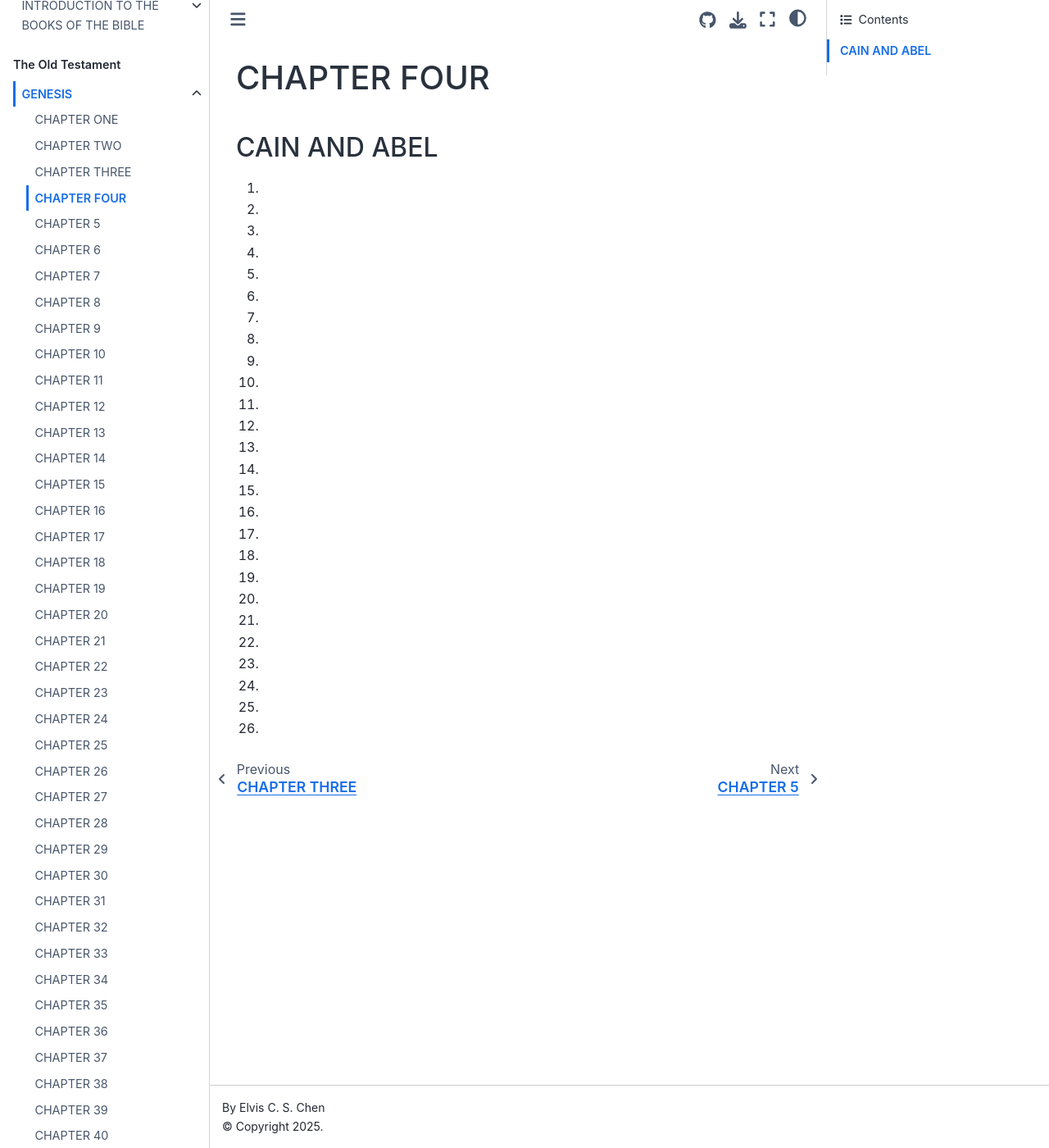
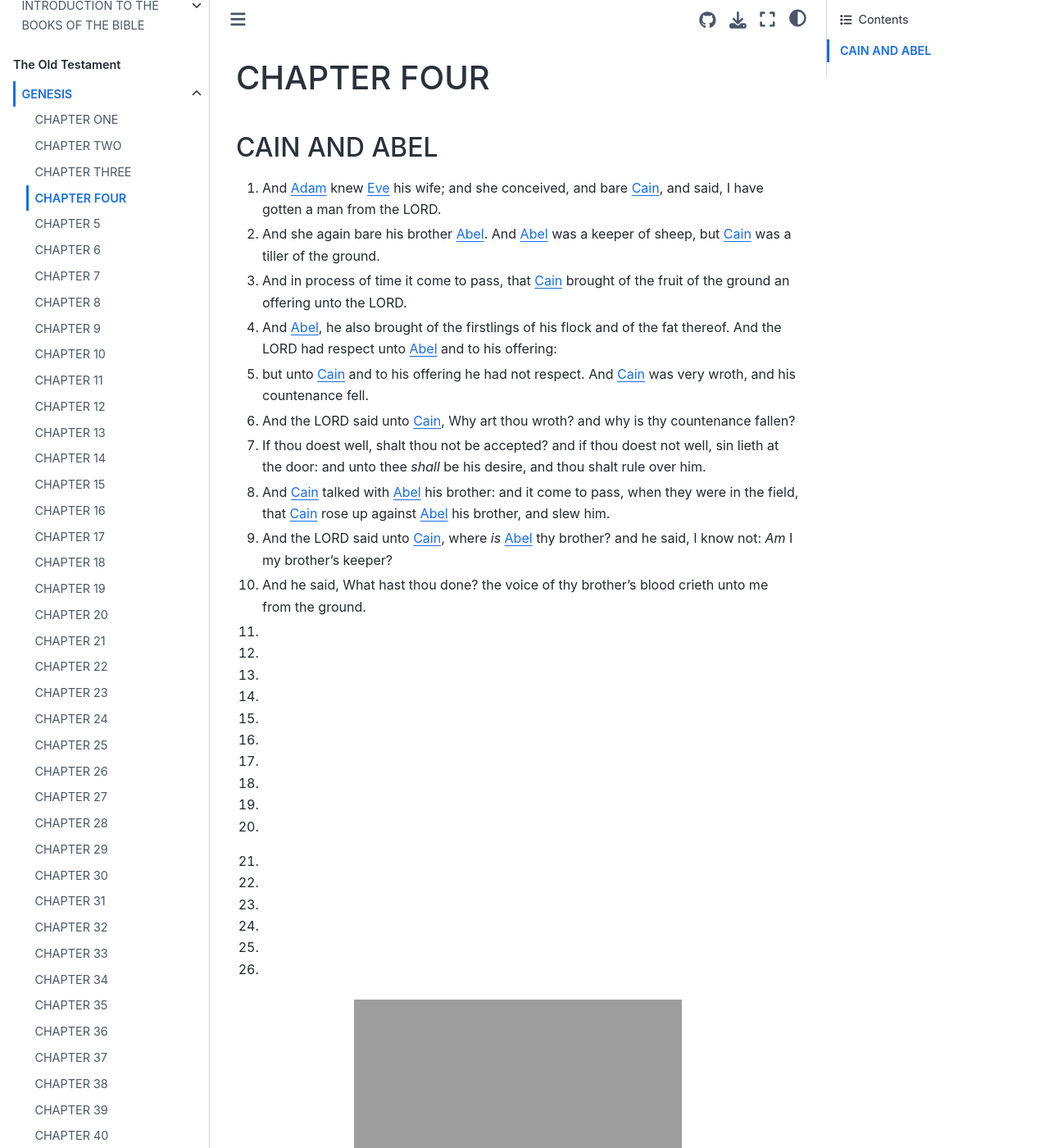
Before and after one commit to cheneuwo/Bible-in-Markdown, a Jupyter Book: the page built from docs/The_Old_Testament/Genesis/Chapter_004.md, in a window 1280 px wide and 1400 px high. Shown: the whole window at 82% size. Built offline with Jupyter Book 1.0.4 settings and Sphinx 7.4.7 and the Sphinx Book theme 1.1.4, drawn with Linux system fonts in a browser that asks for light colours; some of the changed text lies outside the part shown.

Commit message:
Chapter 4, Cain and Abel

````diff
--- a/docs/The_Old_Testament/Genesis/Chapter_004.md
+++ b/docs/The_Old_Testament/Genesis/Chapter_004.md
@@ -2,6 +2,16 @@
 # CHAPTER FOUR
 
 ## CAIN AND ABEL
+1. And {ref}`Adam<WHO_Adam>` knew {ref}`Eve<WHO_Eve>` his wife; and she conceived, and bare {ref}`Cain<WHO_Cain>`, and said, I have gotten a man from the LORD.
+1. And she again bare his brother {ref}`Abel<WHO_Abel>`. And {ref}`Abel<WHO_Abel>` was a keeper of sheep, but {ref}`Cain<WHO_Cain>` was a tiller of the ground.
+1. And in process of time it come to pass, that {ref}`Cain<WHO_Cain>` brought of the fruit of the ground an offering unto the LORD.
+1. And {ref}`Abel<WHO_Abel>`, he also brought of the firstlings of his flock and of the fat thereof. And the LORD had respect unto {ref}`Abel<WHO_Abel>` and to his offering:
+1. but unto {ref}`Cain<WHO_Cain>` and to his offering he had not respect. And {ref}`Cain<WHO_Cain>` was very wroth, and his countenance fell.
+1. And the LORD said unto {ref}`Cain<WHO_Cain>`, Why art thou wroth? and why is thy countenance fallen?
+1. If thou doest well, shalt thou not be accepted? and if thou doest not well, sin lieth at the door: and unto thee *shall* be his desire, and thou shalt rule over him.
+1. And {ref}`Cain<WHO_Cain>` talked with {ref}`Abel<WHO_Abel>` his brother: and it come to pass, when they were in the field, that {ref}`Cain<WHO_Cain>` rose up against {ref}`Abel<WHO_Abel>` his brother, and slew him.
+1. And the LORD said unto {ref}`Cain<WHO_Cain>`, where *is* {ref}`Abel<WHO_Abel>` thy brother? and he said, I know not: *Am* I my brother's keeper?
+1. And he said, What hast thou done? the voice of thy brother's blood crieth unto me from the ground.
 1.
 1.
 1.
@@ -12,19 +22,20 @@
 1.
 1.
 1.
+(GENESIS_4_21)=
+21.
 1.
 1.
 1.
 1.
 1.
-1.
-1.
-1.
-1.
-1.
-1.
-1.
-1.
-1.
-1.
-1.
+
+
+```{figure} ./../../../imgs/Old/Genesis/Chapter_004/Mesopotamia,_Periodo_proto-dinastico,_frammento_di_contenitore_in_clorite_con_procesisone_di_musici,_2700-2500_ac_ca,_da_bismaya.jpg
+---
+name: Jubal_harpists
+---
+When did man first use orchestral instrument? More than 2,500 years before Christ, according to a bas-relief excavated at Adab in Sumer. It shows a man (left) -- perhaps the conductor -- holding a leafy batom while two harpists, one with a seven-stringed harp, the other with one that has five strings, march toward the conductor, followed by a drummer and a trumpeter. The figures above them are apparently dancers.([Image courtesy](https://upload.wikimedia.org/wikipedia/commons/1/12/Mesopotamia%2C_Periodo_proto-dinastico%2C_frammento_di_contenitore_in_clorite_con_procesisone_di_musici%2C_2700-2500_ac_ca%2C_da_bismaya.jpg), Sailko, [CC BY 3.0](https://creativecommons.org/licenses/by/3.0), via Wikimedia Commons. Accessed on August 30, 2025.)
+```
+
+{ref}`And his brother's name was Jubal: he was the father of all such as handle the harp and organ<GENESIS_4_21>`. -- {ref}`GENESIS<GENESIS>` {ref}`4<GENESIS_4>`:{ref}`21<GENESIS_4_21>`
````
Also changed, not shown: 1 other file.
